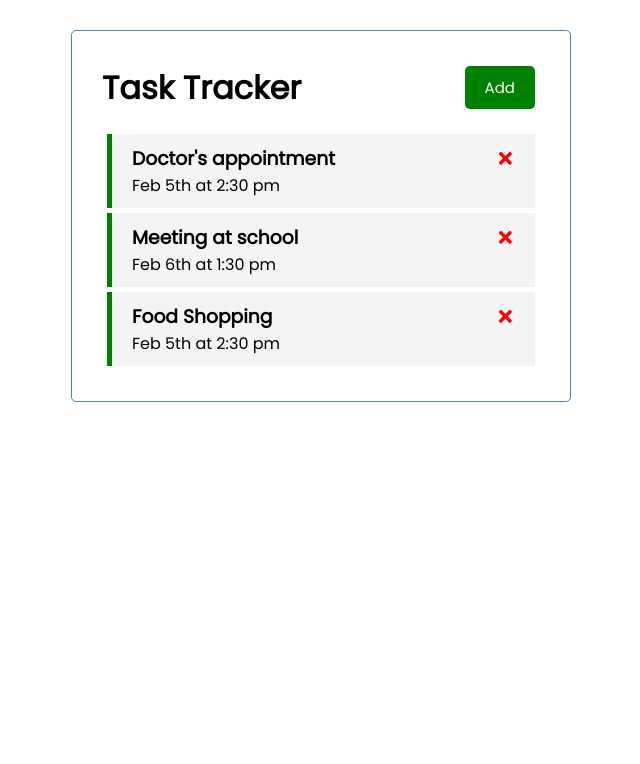
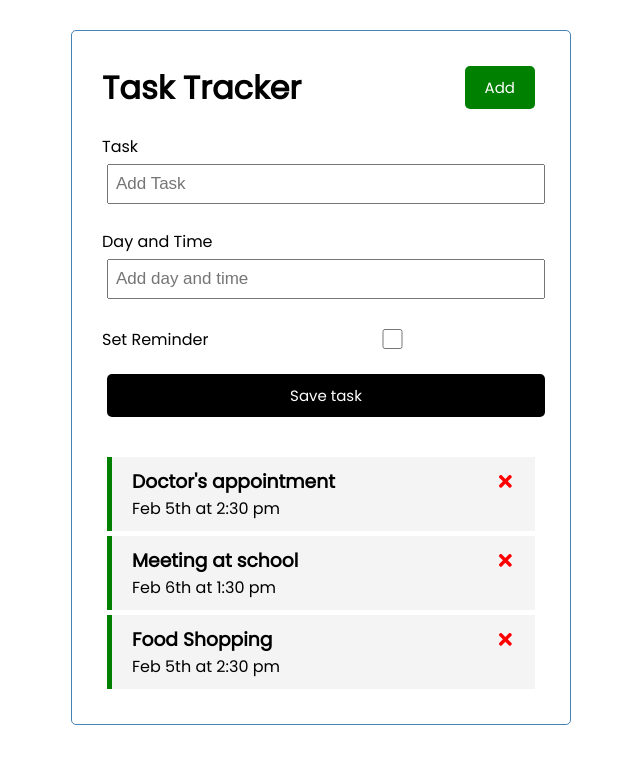
Before and after one commit to emmGuides/react-129, a React (Create React App) app: page / in a window 1280 px wide. Shown: the top 764 px of the page, without its empty margins (319-959 px from the left). Built offline with nearby package versions, Linux system fonts and the light colour scheme.

Commit message:
form function added

```diff
--- a/src/App.js
+++ b/src/App.js
@@ -2,7 +2,7 @@
 import React from 'react'
 import Tasks from "./components/Tasks";
 import { useState } from "react"
-
+import AddTask from "./components/AddTask";
 
 function App() {
 
@@ -27,13 +27,21 @@
     },
   ])
 
+  // Add task
+  const addTask = (task) =>{
+    const id = Math.floor((Math.random() * 10000))+1
 
+    console.log(id)
+
+    const newTask = {id, ...task}
+    setTasks([...tasks, newTask])
+  }
 
   // delete task
-
   const deleteTask = (id) => {
     console.log('delete', id)
     setTasks(tasks.filter((task) => task.id !== id))
+
   }
 
   // toggle reminder
@@ -48,6 +56,7 @@
   return (
     <div className="container">
       <Header text = 'Add' />
+      <AddTask onAdd={addTask}/>
       {tasks.length > 0 ? <Tasks tasks={tasks}
         onDelete = {deleteTask}
         onToggle = {toggleReminder}
--- /dev/null
+++ b/src/components/AddTask.js
@@ -0,0 +1,54 @@
+import { useState } from "react"
+
+
+const AddTask = ({onAdd}) => {
+  const [text, setText] = useState('')
+  const [day, setDay] = useState('')
+  const [reminder, setReminder] = useState(false)
+
+  const onSubmit = (e) =>{
+    e.preventDefault()
+
+    if(!text){
+        alert('Please add a task')
+        return
+    }
+
+    onAdd({ text, day, reminder})
+
+    setText('')
+    setDay('')
+    setReminder(false)
+  }
+
+    return (
+    <form className="add-form" onSubmit = {onSubmit}>
+        <div className = "form-control">
+            <label>Task</label>
+            <input type="text"
+            placeholder="Add Task"
+            value = {text}
+            onChange={(e) => setText(e.target.value)}/>
+        </div>
+        <div className = "form-control">
+            <label>Day and Time</label>
+            <input type="text"
+            placeholder="Add day and time"
+            value = {day}
+            onChange={(e) => setDay(e.target.value)}/>
+        </div>
+        <div className = "form-control form-control-check">
+            <label>Set Reminder</label>
+            <input
+            type="checkbox"
+            checked = {reminder}
+            value = {reminder}
+            onChange={(e) => setReminder(e.currentTarget.checked )}/>
+        </div>
+
+        <input className = 'btn btn-block'type="submit" value="Save task"/>
+    </form>
+  )
+}
+
+export default AddTask
```
